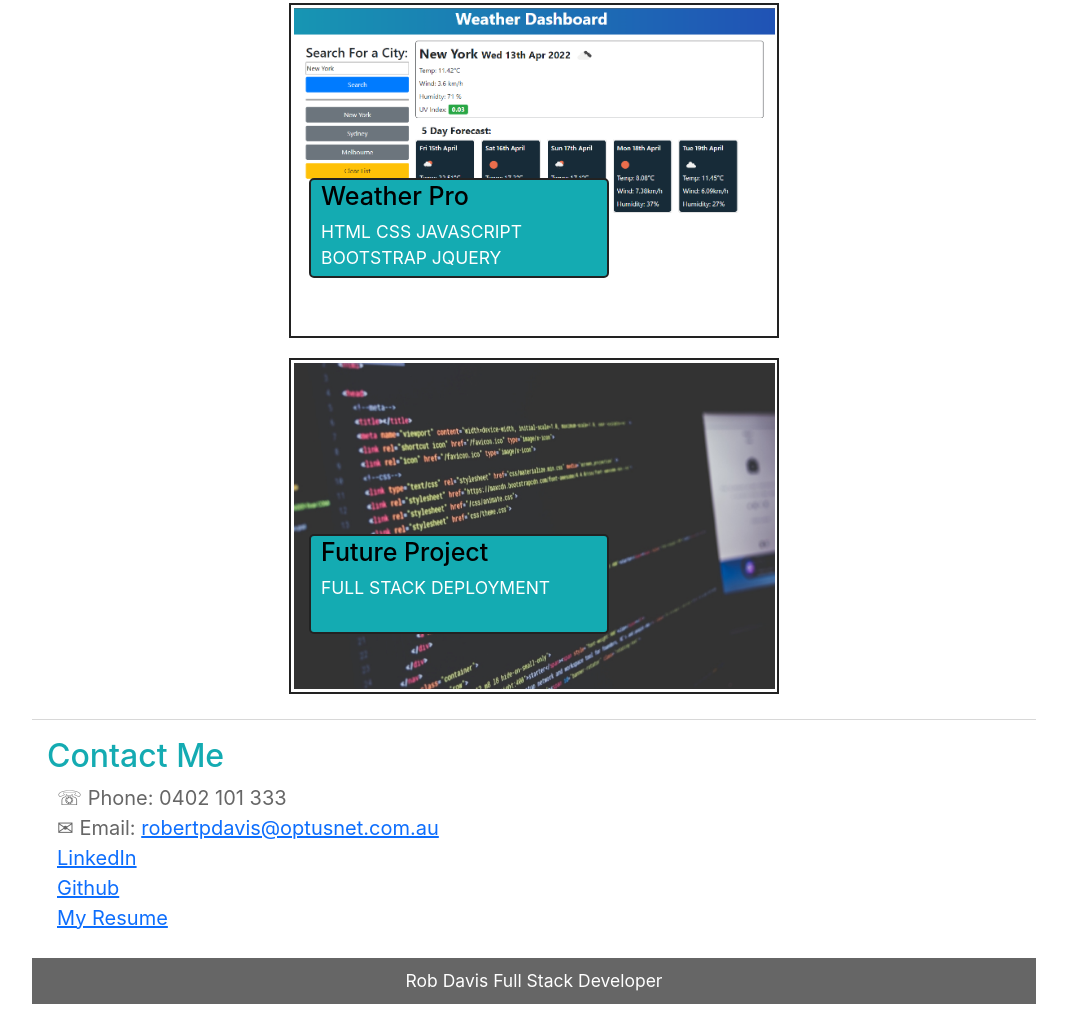
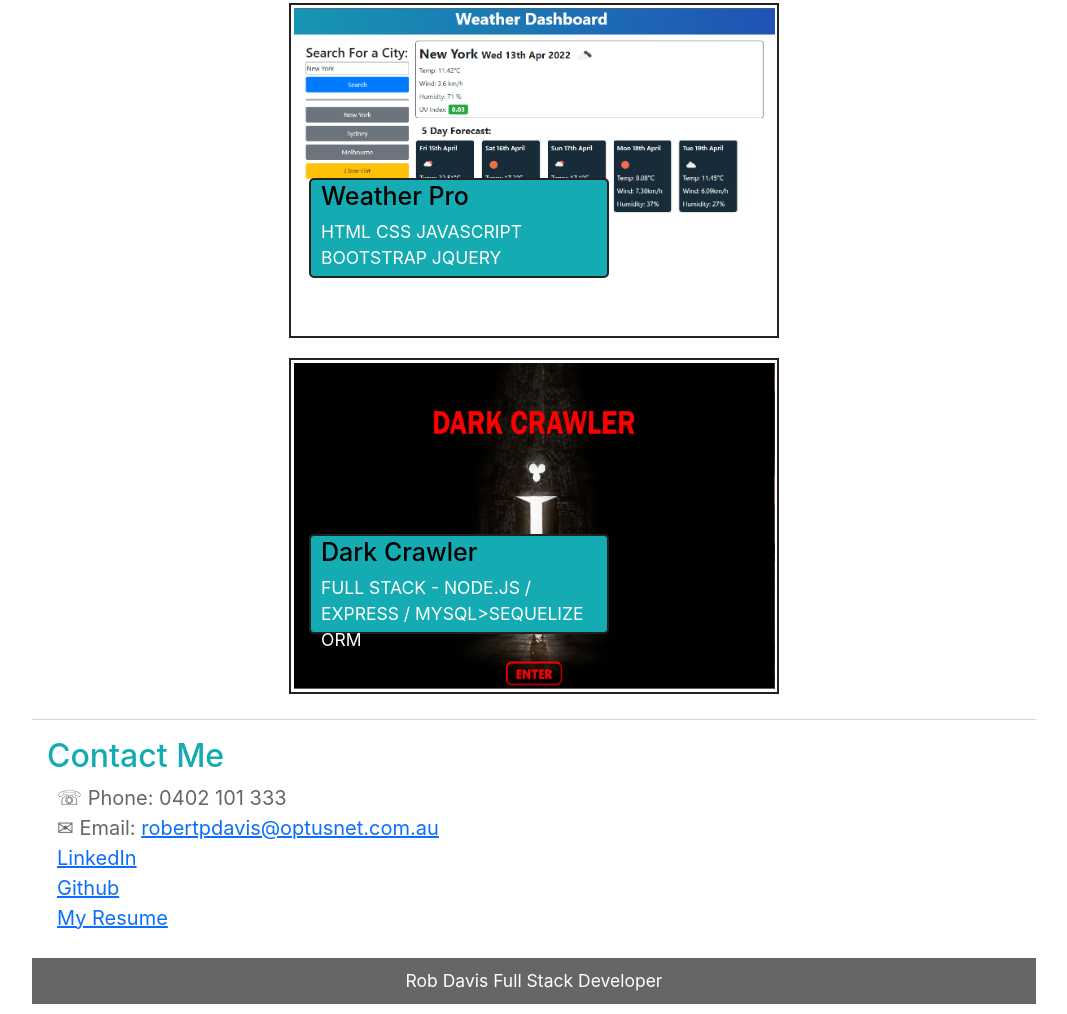
Before and after one commit to robertpdavis/my-profile, a plain HTML site: page index.html in a window 1280 px wide. Shown: the part 2279-3293 px from the top of the page, without its empty margins (106-1173 px from the left). Drawn offline with nearby package versions, Linux system fonts and the light colour scheme; files whose address does not match are found by name.

Commit message:
Added 4th project to profile.

```diff
--- a/index.html
+++ b/index.html
@@ -117,10 +117,10 @@
                         </div>
                     </figure>
                     <figure class="item" id="showcase-5">
-                        <img src="./assets/images/code.jpg" alt="Image of other showcase website - 4 of 4">
+                        <img src="./assets/images/dark-crawler.png" alt="Image of other showcase website - 4 of 4">
                         <div class="label" id="showcase-5">
-                            <h3>Future Project</h3>
-                            <span class="label-text">FULL STACK DEPLOYMENT</span>
+                            <h3>Dark Crawler</h3>
+                            <span class="label-text">FULL STACK - NODE.JS / EXPRESS / MYSQL>SEQUELIZE ORM</span>
                         </div>
                     </figure>
                 </section>
```
Also changed, not shown: assets/images/dark-crawler-full.png (added), assets/images/dark-crawler.png (added).
